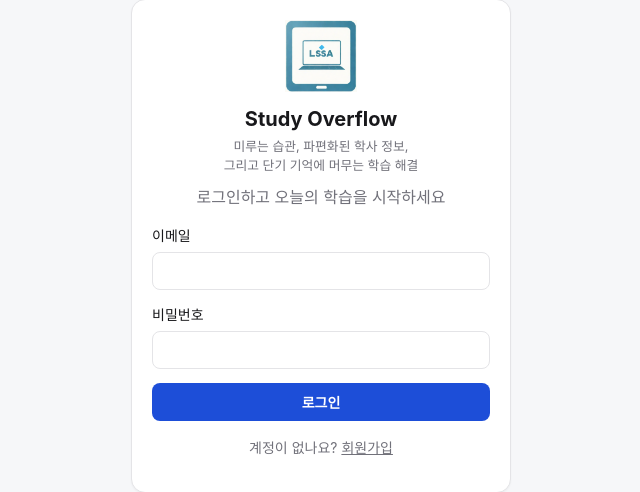
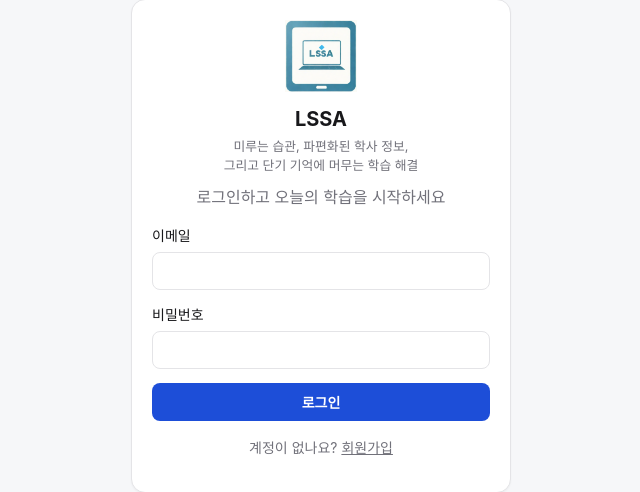
Before and after one commit to arlen-up/Study_assistance, a FastAPI app: template backend/templates/login.html in a window 1280 px wide. Shown: the part 154-646 px from the top of the page, without its empty margins (319-959 px from the left). Run offline with FastAPI, Linux system fonts and the light colour scheme; the template is opened without the code that fills it, so the values that code supplies are empty; parts of the project's set-up code (start-up, migrations or seed data) failed here and were passed over.

Commit message:
서비스 이름을 LSSA로 변경 (헤더, 로그인 화면, 브라우저 제목)
Co-Authored-By: Claude Haiku 5.5 <noreply@anthropic.com>

```diff
--- a/backend/templates/base.html
+++ b/backend/templates/base.html
@@ -3,10 +3,10 @@
 <head>
   <meta charset="utf-8">
   <meta name="viewport" content="width=device-width, initial-scale=1">
-  <title>{% block title %}Study Overflow{% endblock %}</title>
+  <title>{% block title %}LSSA{% endblock %}</title>
   <meta name="theme-color" content="#2563eb">
   <meta name="apple-mobile-web-app-capable" content="yes">
-  <meta name="apple-mobile-web-app-title" content="Study Overflow">
+  <meta name="apple-mobile-web-app-title" content="LSSA">
   <link rel="manifest" href="/manifest.webmanifest">
   <link rel="icon" href="/static/icon.svg" type="image/svg+xml">
   <link rel="apple-touch-icon" href="/static/icon.svg">
--- a/backend/templates/dashboard.html
+++ b/backend/templates/dashboard.html
@@ -13,7 +13,7 @@
 
 <header class="topbar"{{ lock }}>
   <div class="container topbar-inner">
-    <a href="/" class="brand"><img src="/static/img/logo.png" alt="" class="brand-logo" width="32" height="32"> <span class="brand-name"><span class="brand-text">Study Overflow</span><span class="brand-tagline">{{ app_tagline }}</span></span></a>
+    <a href="/" class="brand"><img src="/static/img/logo.png" alt="" class="brand-logo" width="32" height="32"> <span class="brand-name"><span class="brand-text">LSSA</span><span class="brand-tagline">{{ app_tagline }}</span></span></a>
     <nav class="main-nav" aria-label="메뉴">
       {% for key, icon, label in views %}
       <label for="view-{{ key }}" data-view="{{ key }}">{{ icon }} <span class="nav-text">{{ label }}</span>{% if key == "dashboard" and due_count %}<span class="nav-dot" title="오늘 복습 {{ due_count }}개">{{ due_count }}</span>{% endif %}</label>
--- a/backend/templates/error.html
+++ b/backend/templates/error.html
@@ -1,5 +1,5 @@
 {% extends "base.html" %}
-{% block title %}오류 · Study Overflow{% endblock %}
+{% block title %}오류 · LSSA{% endblock %}
 {% block body %}
 <main class="center-page">
   <section class="card login-card">
--- a/backend/templates/login.html
+++ b/backend/templates/login.html
@@ -1,11 +1,11 @@
 {% extends "base.html" %}
-{% block title %}로그인 · Study Overflow{% endblock %}
+{% block title %}로그인 · LSSA{% endblock %}
 {% block body %}
 <main class="center-page">
   <section class="card login-card">
     <div class="login-head">
       <img src="/static/img/logo.png" alt="" class="logo-img" width="72" height="72">
-      <h1>Study Overflow</h1>
+      <h1>LSSA</h1>
       <p class="tagline">{{ app_tagline }}</p>
       <p class="muted">{% if mode == "signup" %}새 계정 만들기{% else %}로그인하고 오늘의 학습을 시작하세요{% endif %}</p>
     </div>
```
